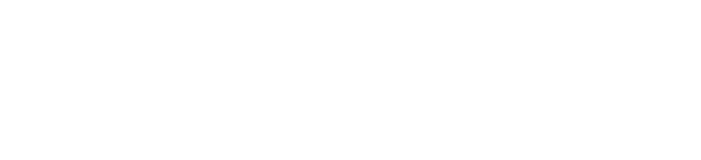
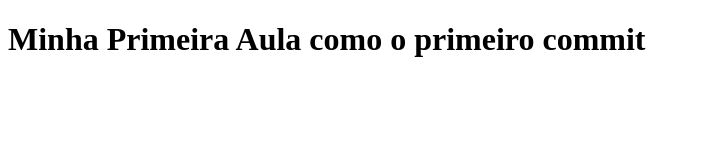
Before and after one commit to Abnerescreve/AULA-1, a plain HTML site: page Aula 1/index.html in a window 1280 px wide. Shown: the whole page, without its empty margins (0-701 px from the left). Drawn offline with Linux system fonts and the light colour scheme.

Commit message:
first commit

```diff
--- a/Aula 1/index.html
+++ b/Aula 1/index.html
@@ -2,9 +2,9 @@
 <html lang="pt-br">
 <head>
   <meta charset="UTF-8">
-  <title>Minha Primeira Aula</title>
+  <title>Aula: 1</title>
 </head>
 <body>
-
+  <h1>Minha Primeira Aula como o primeiro commit</h1>
 </body>
 </html>
```
Also changed, not shown: Aula 1/Abnerescreve/abnerescreve.html (added).
